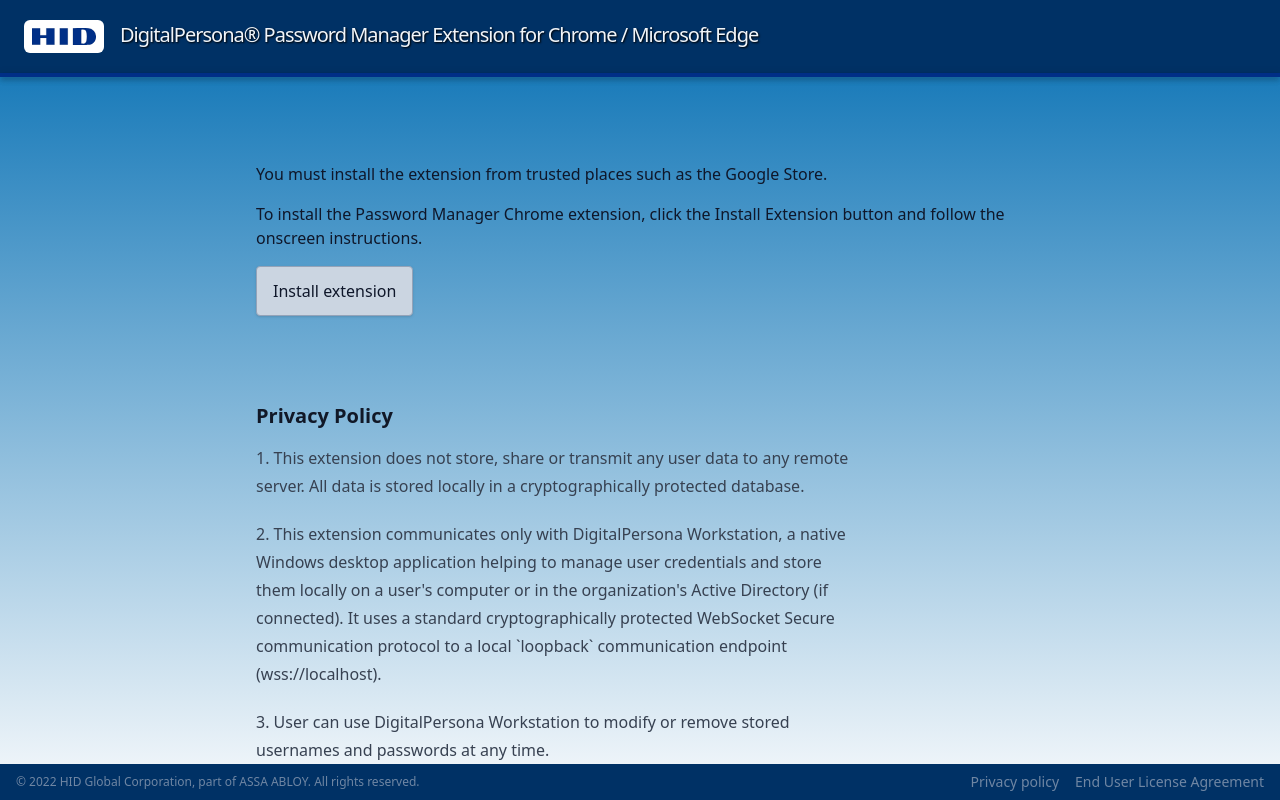
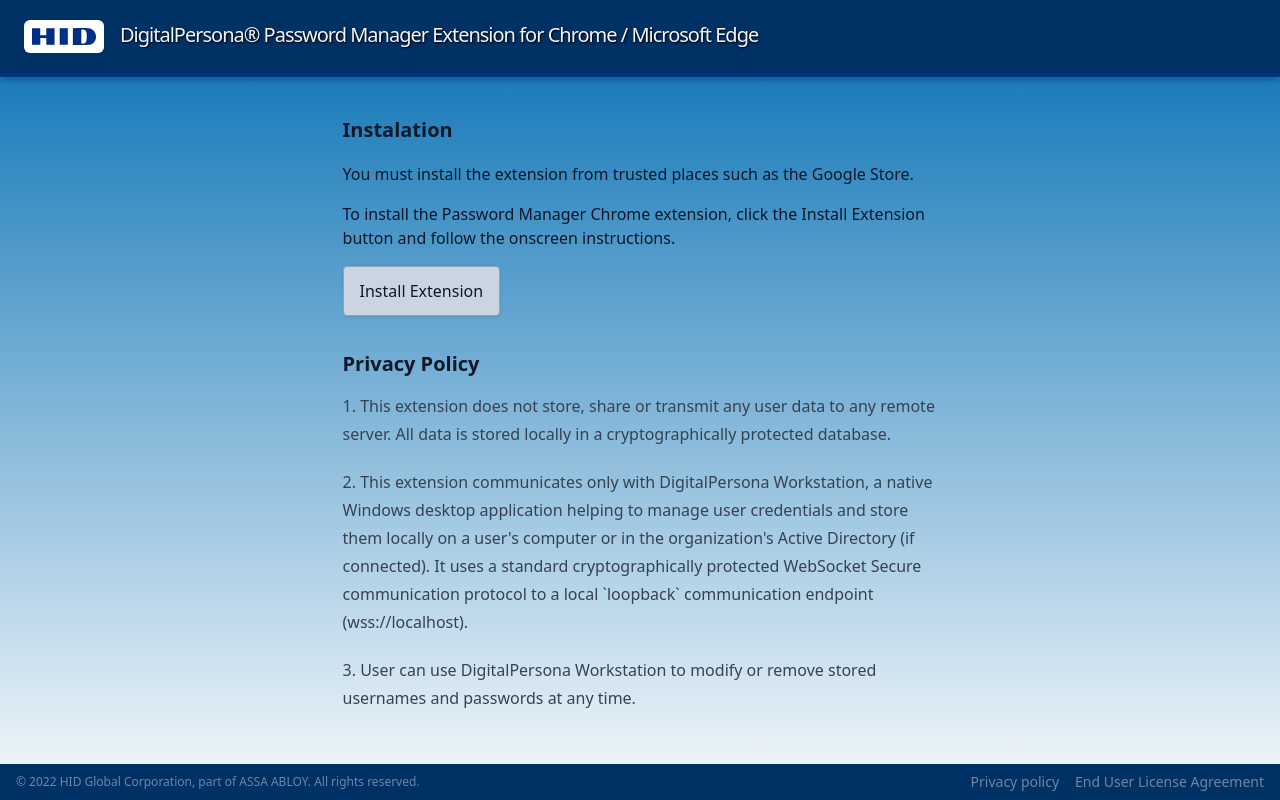
Before and after one commit to maxzz/page-extension-installation, a React (Vite) app: page / in a window 1280 px wide. Built offline with nearby package versions, Linux system fonts and the light colour scheme.

Commit message:
WIP. App2_Main. update page layout

```diff
--- a/src/components/App2_Main.tsx
+++ b/src/components/App2_Main.tsx
@@ -8,11 +8,17 @@
     return (
         // <div className="h-screen flex flex-col bg-[#036eb3] text-white">
         <div className="h-screen flex flex-col bg-gradient-to-t from-primary-50 to-[#036eb3] text-primary-900">
+            {/* debug-screens */}
             <App1_Header />
 
             <div className="flex-1 overflow-y-auto" style={{ overflow: 'overlay' }}>
-                <div className="h-full flex flex-col mx-auto max-w-[29rem] sm:max-w-[37rem] md:max-w-2xl lg:max-w-3xl">
+
+                <div className="h-full flex flex-col mx-auto max-w-[50ch] md:max-w-[65ch]">
                     <div className="flex-1 flex flex-col items-start justify-center space-y-4">
+
+                        <div className="prose">
+                            <h3>Instalation</h3>
+                        </div>
 
                         {/* TODO: You must install the extension from the Google Store. */}
                         {/* TODO: You must install the extension from trusted places such as the Google Store. */}
@@ -30,11 +36,13 @@
                             href="https://chrome.google.com/webstore/detail/digitalpersona-altus/piimgpjgnagkckjlhjcppbkbjjfjmnbh"
                             target="_blank"
                         >
-                            Install extension
+                            Install Extension
                         </a>
+
+                        <Section1_Policy />
                     </div>
 
-                    <Section1_Policy />
+
 
                     {/* <div className="self-start w-full h-96">
                         <div className="w-full h-full scale-50 origin-bottom"
--- a/src/components/sections/Section1_Policy.tsx
+++ b/src/components/sections/Section1_Policy.tsx
@@ -2,7 +2,7 @@
 
 export function Section1_Policy() {
     return (
-        <div className="prose">
+        <div className="prose py-4 max-w-full">
             <h3>Privacy Policy</h3>
             <p>
                 1. This extension does not store, share or transmit any user data to any remote server.
```
